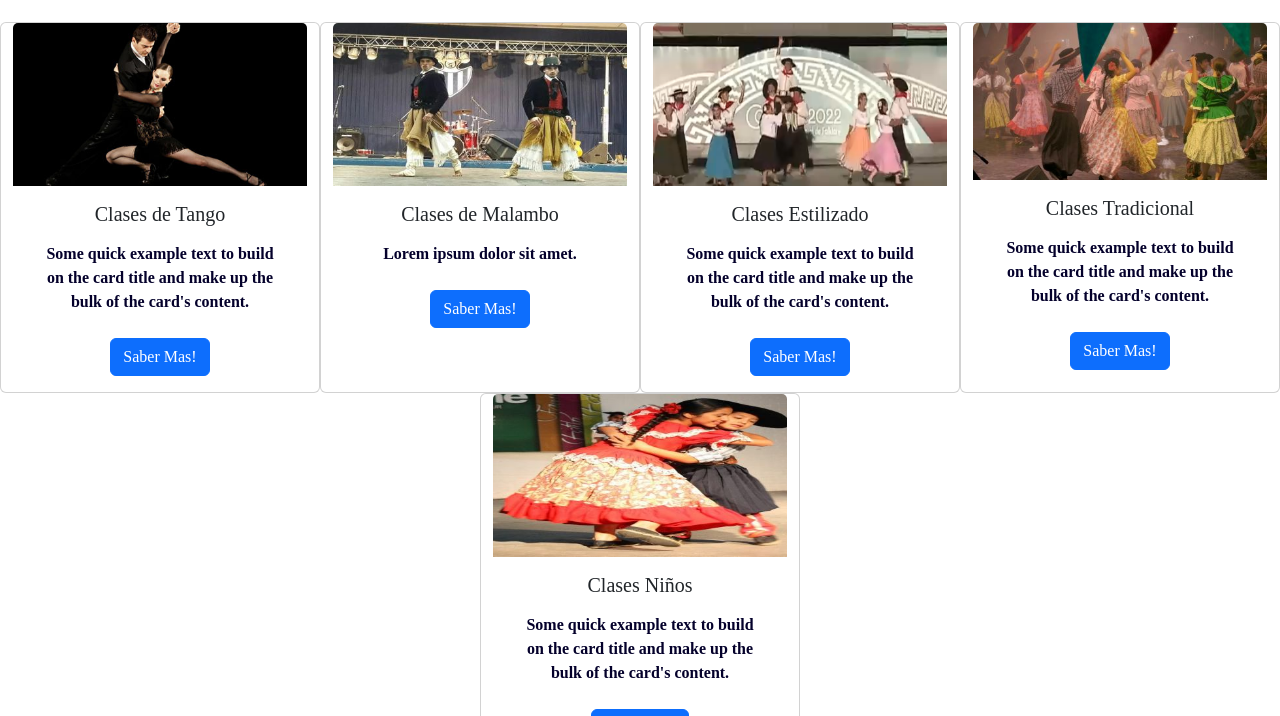
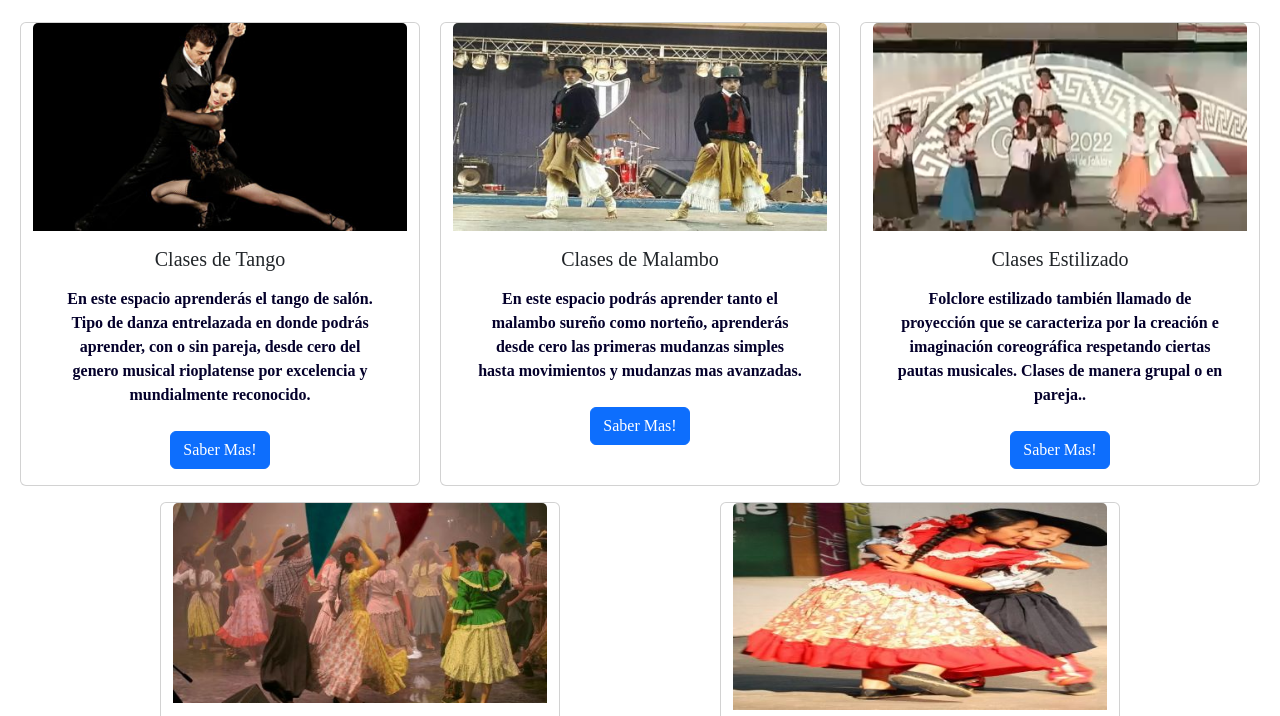
Before and after one commit to NeuenFigueroa/pagina_Zampa-Pacha, a plain HTML site: page pages/Clases.html in a window 1280 px wide. Shown: the part 179-895 px from the top of the page. Drawn offline with nearby package versions, Linux system fonts and the light colour scheme.

Commit message:
segunda entrega final

```diff
--- a/css/style.css
+++ b/css/style.css
@@ -55,7 +55,7 @@
 }
 .nav-item a{
     color: aliceblue;
-    transition: all 0.4s linear;
+    transition: all 0.5s linear;
     border-radius: 15px;
 
 }
@@ -66,6 +66,11 @@
 
 
 }
+.nav-item{
+    padding: 0.1rem 0.3rem;
+
+}
+
 
 /* .header__menu a {
     text-decoration: none;
@@ -479,7 +484,7 @@ h3 {
 /* comienzo css clases */
 .paginaclases__container {
     display: grid;
-    grid-template-rows: auto auto 2fr auto auto;
+    grid-template-rows: auto auto auto auto auto;
     grid-auto-columns: 1fr;
     gap: 0px 0px;
     grid-template-areas: "header"
@@ -522,7 +527,7 @@ h3 {
 /* comienzo css historia */
 .paginaclases__container {
     display: grid;
-    grid-template-rows: auto auto 2fr auto auto;
+    grid-template-rows: auto auto auto auto auto;
     grid-auto-columns: 1fr;
     gap: 0px 0px;
     grid-template-areas: "header"
@@ -536,6 +541,7 @@ h3 {
     grid-area: historia;
     background-color: #7f816594;
     min-height: 300px;
+
 
 }
 
@@ -560,7 +566,7 @@ p {
 
 .historia__academia p {
     padding-top: 2em;
-    padding-left: 3em;
+    padding-left: 2em;
     font-size: 16px;
     text-align: justify;
 
--- a/pages/Clases.html
+++ b/pages/Clases.html
@@ -29,7 +29,7 @@
             <span class="navbar-toggler-icon"></span>
           </button>
           <div class="collapse navbar-collapse justify-content-end" id="navbarNav">
-            <ul class="navbar-nav">
+            <ul class="navbar-nav me-5">
               <li class="nav-item">
                 <a class="nav-link" href="../index.html">Inicio</a>
               </li>
@@ -50,20 +50,6 @@
         </div>
       </nav>
 
-      <!-- <div class="header__container">
-        <div class="header__logo">
-          <a href="../index.html" class="header__logo"><img src="../recursos/zampaPachalogo(2).jpeg" alt="Logo"></a>
-        </div>
-        <nav class="header__menu">
-          <ul>
-            <li><a href="../index.html">Inicio</a></li>
-            <li><a href="Historia.html">Historia</a></li>
-            <li><a href="Clases.html">Clases</a></li>
-            <li><a href="Galeria.html">Galeria</a></li>
-            <li><a href="Contacto.html">Contacto</a></li>
-          </ul>
-        </nav>
-      </div> -->
     </header>
     <main>
       <section class="paginas__titulo">
@@ -72,47 +58,55 @@
       <!-- seccion con distintas danzas -->
       <section class="container-fluid mt-4 mb-4">
         <div class="row justify-content-evenly">
-          <div class="card" style="width: 20rem;">
+          <div class="card" style="width: 25rem;">
             <img src="../recursos/clasestango.jpg" class="card-img-top" alt="clasestango">
             <div class="card-body text-center">
               <h5 class="card-title">Clases de Tango</h5>
-              <p class="card-text">Some quick example text to build on the card title and make up the bulk of the card's
-                content.</p>
+              <p class="card-text">En este espacio aprenderás el tango de salón. Tipo de danza entrelazada en donde
+                podrás
+                aprender, con o sin pareja, desde cero del genero musical rioplatense por excelencia y mundialmente
+                reconocido.</p>
               <a href="Contacto.html" class="btn btn-primary">Saber Mas!</a>
             </div>
           </div>
-          <div class="card" style="width: 20rem;">
+          <div class="card" style="width: 25rem;">
             <img src="../recursos/clasemalambo.jpg" class="card-img-top" alt="clasemalambo">
             <div class="card-body text-center">
               <h5 class="card-title text-center">Clases de Malambo</h5>
-              <p class="card-text text-center">Lorem ipsum dolor sit amet.</p>
+              <p class="card-text text-center">En este espacio podrás aprender tanto el malambo sureño como norteño,
+                aprenderás desde cero las primeras mudanzas simples hasta movimientos y mudanzas mas avanzadas. </p>
               <a href="Contacto.html" class="btn btn-primary">Saber Mas!</a>
             </div>
           </div>
-          <div class="card" style="width: 20rem;">
+          <div class="card" style="width: 25rem;">
             <img src="../recursos/clasesestilizado.png" class="card-img-top" alt="clasesestilizado">
             <div class="card-body text-center">
               <h5 class="card-title">Clases Estilizado</h5>
-              <p class="card-text">Some quick example text to build on the card title and make up the bulk of the card's
-                content.</p>
+              <p class="card-text">Folclore estilizado también llamado de proyección que se caracteriza por la creación
+                e
+                imaginación coreográfica respetando ciertas pautas musicales. Clases de manera grupal o en pareja..</p>
               <a href="Contacto.html" class="btn btn-primary">Saber Mas!</a>
             </div>
           </div>
-          <div class="card" style="width: 20rem;">
+          <div class="card mt-3" style="width: 25rem;">
             <img src="../recursos/clasestradicional.jpg" class="card-img-top" alt="...">
             <div class="card-body text-center">
               <h5 class="card-title">Clases Tradicional</h5>
-              <p class="card-text">Some quick example text to build on the card title and make up the bulk of the card's
-                content.</p>
+              <p class="card-text">En las clases tradicionales aprenderás la manera en la que nuestras danzas se
+                bailaban
+                originalmente, respetando tanto la coreografía como la vestimenta y los usos y costumbres de la época.
+                ¡Es
+                apto para todos los niveles y edades!.</p>
               <a href="Contacto.html" class="btn btn-primary">Saber Mas!</a>
             </div>
           </div>
-          <div class="card" style="width: 20rem;">
+          <div class="card mt-3" style="width: 25rem;">
             <img src="../recursos/clasesniños.jpg" class="card-img-top" alt="...">
             <div class="card-body text-center">
               <h5 class="card-title">Clases Niños</h5>
-              <p class="card-text">Some quick example text to build on the card title and make up the bulk of the card's
-                content.</p>
+              <p class="card-text">Estas clases están pensadas para los más pequeños donde aprenderán no solo los
+                fundamentos básicos de las danzas si no que adquirirán valores y experiencias para toda la vida, que los
+                formaran no solo como bailarines sino como personas de bien </p>
               <a href="Contacto.html" class="btn btn-primary">Saber mas!</a>
             </div>
           </div>
```
Also changed, not shown: index.html (+1 -58 lines), pages/Contacto.html (+2 -2 lines), pages/Galeria.html (+1 -1 lines), pages/Historia.html (+18 -5 lines).
